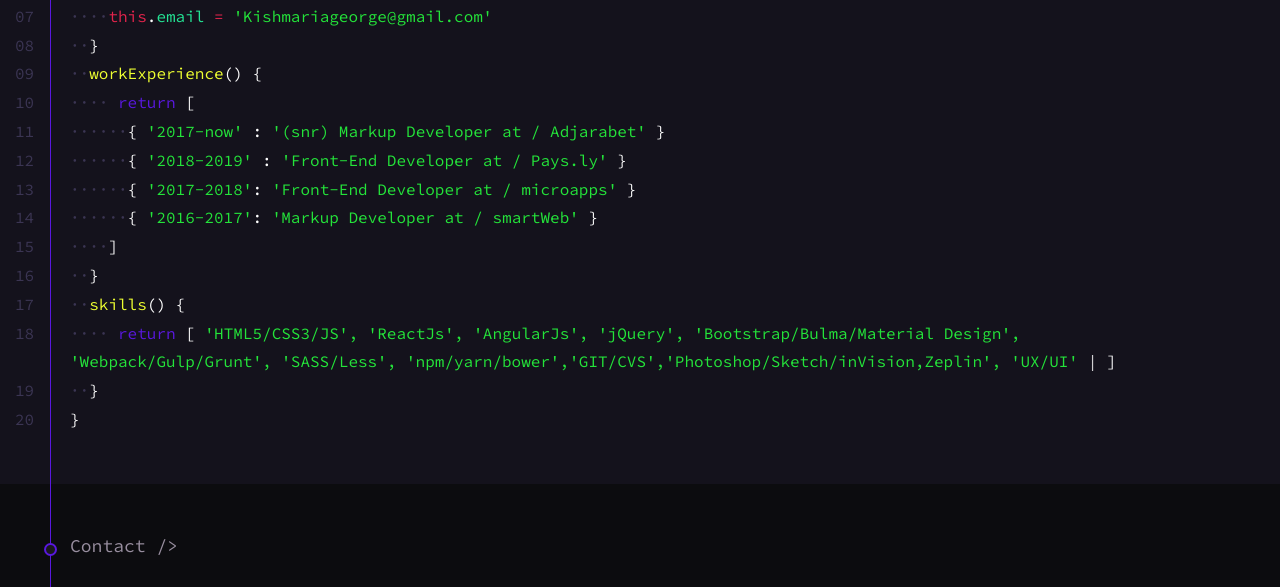
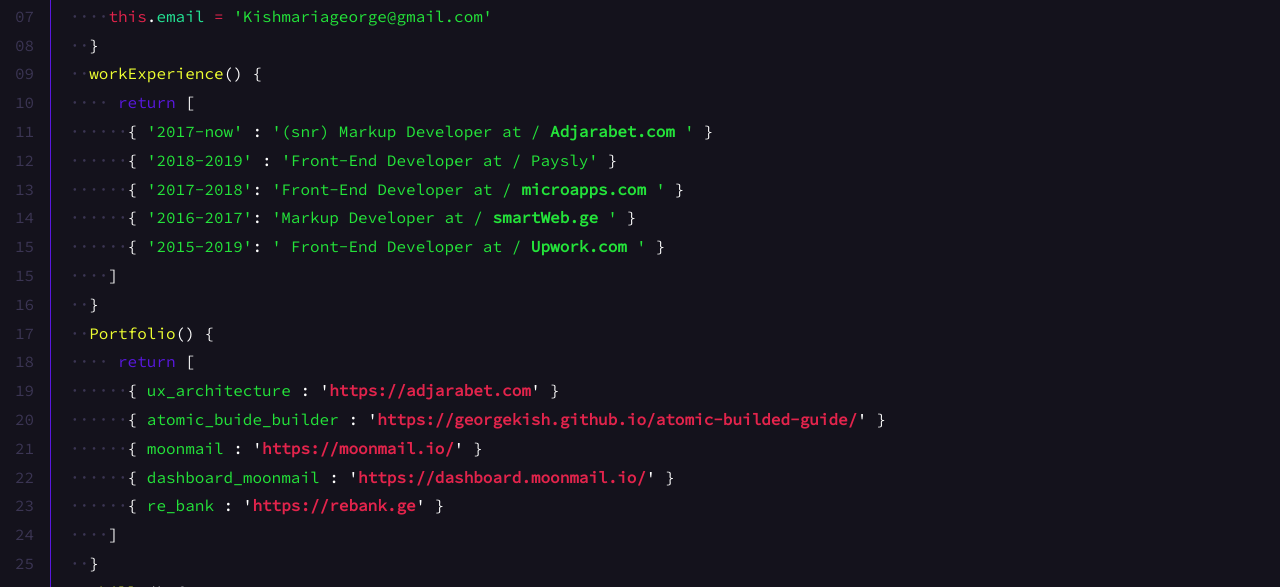
Before and after one commit to GeorgeKish/MyProfile, a plain HTML site: page index.html in a window 1280 px wide. Shown: the part 714-1301 px from the top of the page. Drawn offline with Linux system fonts and the light colour scheme.

Commit message:
add portfolio

```diff
--- a/assets/css/style.css
+++ b/assets/css/style.css
@@ -13,7 +13,6 @@ a {
   text-decoration: none;
   font-family: 'Source Code Pro', monospace;
   font-size: 16px;
-  text-transform: uppercase;
   font-weight: bold; }
 
 .container {
@@ -180,6 +179,9 @@ section {
   content: "|";
   animation: blink .8s infinite; }
 
+.hover.hover__underline:hover {
+  text-decoration: underline; }
+
 @keyframes blink {
   0% {
     opacity: 0; }
--- a/index.html
+++ b/index.html
@@ -64,6 +64,7 @@
         <div data-line-nr="08" class="code-l">
           <div class="dot">··</div>}
         </div>
+
         <div data-line-nr="09" class="code-l">
           <div class="dot">··</div><span class="propname">workExperience</span>() {
         </div>
@@ -73,19 +74,22 @@
         </div>
         <div data-line-nr="11" class="code-l">
           <div class="dot">······</div>{ <span class="string">'2017-now'</span> : <span class="string">'(snr)
-            Markup Developer at / Adjarabet'</span> }
+            Markup Developer at / <a target="_blank" class="string hover hover__underline" href="https://www.adjarabet.com/en">Adjarabet.com</a> '</span> }
         </div>
         <div data-line-nr="12" class="code-l">
           <div class="dot">······</div>{ <span class="string">'2018-2019'</span> : <span class="string">'Front-End
-            Developer at / Pays.ly'</span> }
+            Developer at / Paysly'</span> }
         </div>
         <div data-line-nr="13" class="code-l">
           <div class="dot">······</div>{ <span class="string">'2017-2018'</span>:<span class="string"> 'Front-End
-            Developer at / microapps'</span> }
+            Developer at / <a target="_blank" class="string hover hover__underline" href="https://microapps.com/">microapps.com</a> '</span> }
         </div>
         <div data-line-nr="14" class="code-l">
           <div class="dot">······</div>{ <span class="string">'2016-2017'</span>: <span class="string">'Markup
-            Developer at / smartWeb'</span> }
+            Developer at / <a target="_blank" class="string hover hover__underline" href="https://smartweb.ge/">smartWeb.ge</a> '</span> }
+        </div>
+        <div data-line-nr="15" class="code-l">
+          <div class="dot">······</div>{ <span class="string">'2015-2019'</span>: <span class="string">' Front-End Developer at / <a target="_blank" class="string hover hover__underline" href="https://upwork.ge/">Upwork.com</a> '</span> }
         </div>
         <div data-line-nr="15" class="code-l">
           <div class="dot">····</div>]
@@ -93,10 +97,47 @@
         <div data-line-nr="16" class="code-l">
           <div class="dot">··</div>}
         </div>
+
         <div data-line-nr="17" class="code-l">
+          <div class="dot">··</div><span class="propname">Portfolio</span>() {
+        </div>
+        <div data-line-nr="18" class="code-l">
+          <div class="dot">····</div>
+          <div class="methods">return</div> [
+        </div>
+        <div data-line-nr="19" class="code-l">
+          <div class="dot">······</div>{ <span class="string"></span> <span class="string">ux_architecture</span> :
+          '<a class="scope" target="_blank" href="https://adjarabet.com">https://adjarabet.com</a>' }
+        </div>
+        <div data-line-nr="20" class="code-l">
+          <div class="dot">······</div>{ <span class="string"></span> <span class="string">atomic_buide_builder</span> :
+          '<a class="scope" target="_blank" href="https://georgekish.github.io/atomic-builded-guide/">https://georgekish.github.io/atomic-builded-guide/</a>' }
+        </div>
+        <div data-line-nr="21" class="code-l">
+          <div class="dot">······</div>{ <span class="string"></span> <span class="string">moonmail</span> :
+          '<a class="scope" target="_blank" href="https://moonmail.io/">https://moonmail.io/</a>' }
+        </div>
+        <div data-line-nr="22" class="code-l">
+          <div class="dot">······</div>{ <span class="string"></span> <span class="string">dashboard_moonmail</span> :
+          '<a class="scope" target="_blank"
+            href="https://dashboard.moonmail.io/?email=demo@moonmail.io&password=moonmail">https://dashboard.moonmail.io/</a>'
+          }
+        </div>
+        <div data-line-nr="23" class="code-l">
+          <div class="dot">······</div>{ <span class="string"></span> <span class="string">re_bank</span> :
+          '<a class="scope" target="_blank" href="https://rebank.ge">https://rebank.ge</a>' }
+        </div>
+        <div data-line-nr="24" class="code-l">
+          <div class="dot">····</div>]
+        </div>
+        <div data-line-nr="25" class="code-l">
+          <div class="dot">··</div>}
+        </div>
+
+        <div data-line-nr="26" class="code-l">
           <div class="dot">··</div><span class="propname">skills</span>() {
         </div>
-        <div data-line-nr="18" class="code-l">
+        <div data-line-nr="27" class="code-l">
           <div class="dot">····</div>
           <div class="methods">return</div>
           [ <span class="string">'HTML5/CSS3/JS', 'ReactJs', 'AngularJs',
@@ -105,10 +146,10 @@
             'UX/UI'</span>
           <span class="cursor"></span> ]
         </div>
-        <div data-line-nr="19" class="code-l">
+        <div data-line-nr="28" class="code-l">
           <div class="dot">··</div>}
         </div>
-        <div data-line-nr="20" class="code-l">}</div>
+        <div data-line-nr="29" class="code-l">}</div>
       </div>
     </div>
   </section>
```
Also changed, not shown: assets/css/style.min.css.
